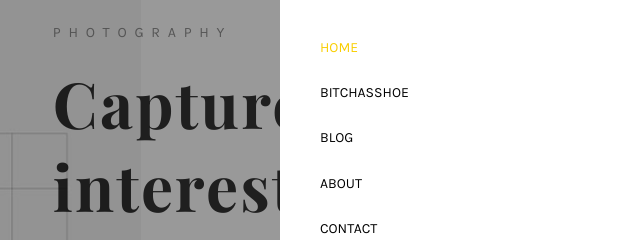
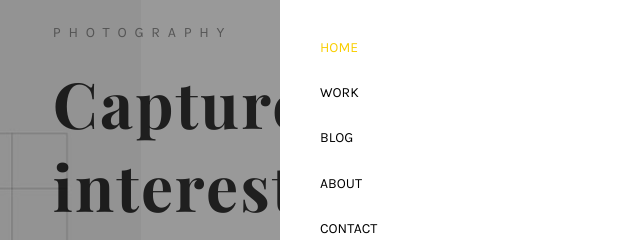
Before and after one commit to gotjackie/simple, a plain HTML site: page bato/index.html in a window 1280 px wide. Both pictures are taken after a click on the link 1200 px from the left and 46 px from the top of the page. Shown: the part 129-369 px from the top of the page, 640-1280 px from the left. Drawn offline with nearby package versions, Linux system fonts and the light colour scheme; files whose address does not match are found by name; a web font is replaced by a local one.

Commit message:
Changed Bitchass hoe back to work
Thanks Jackie !

```diff
--- a/bato/index.html
+++ b/bato/index.html
@@ -67,7 +67,7 @@
 					<div class="col-md-12">
 						<ul>
 							<li class="active"><a href="index.html">Home</a></li>
-							<li><a href="work.html">BITCHASSHOE</a></li>
+							<li><a href="work.html">Work</a></li>
 							<li><a href="blog.html">Blog</a></li>
 							<li><a href="about.html">About</a></li>
 							<li><a href="contact.html">Contact</a></li>
```
